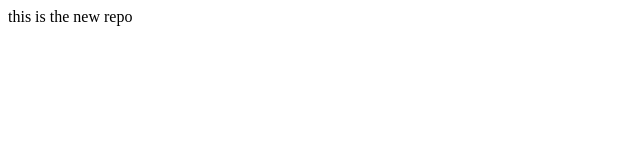
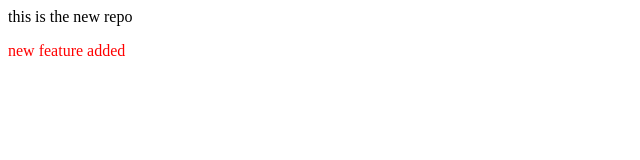
Before and after one commit to tspgithub0011/localrepo, a plain HTML site: page index.html in a window 1280 px wide. Shown: the whole page, without its empty margins (0-640 px from the left). Drawn offline with Linux system fonts and the light colour scheme.

Commit message:
feature 1 added

```diff
--- a/index.html
+++ b/index.html
@@ -1 +1,2 @@
 <p>this is the new repo</p>
+<p style="color: red;">new feature added</p>
```
Also changed, not shown: text.txt, 1 other file.
